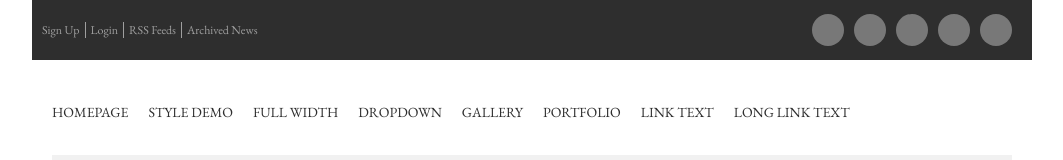
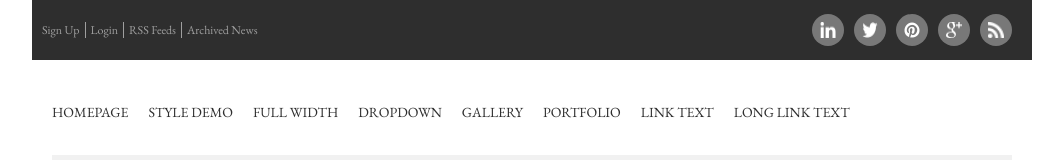
Before and after one commit to olekskramarenko/test, a plain HTML site: page index.html in a window 1280 px wide. Shown: the top 160 px of the page, without its empty margins (108-1171 px from the left). Drawn offline with nearby package versions, Linux system fonts and the light colour scheme; the site is published under a folder, as on GitHub Pages, so addresses that start at the root find nothing; a web font is replaced by a local one.

Commit message:
fixed url address to the 'top-bar__social-links' background

```diff
--- a/styles.css
+++ b/styles.css
@@ -73,23 +73,23 @@ body {
     background-color: #db4a39;
 }
 .top-bar__social-links_linken-in {
-    background: url(/images/icon-linkedin.png) no-repeat 50% 50%;
+    background: url(images/icon-linkedin.png) no-repeat 50% 50%;
     background-size: 16px 16px;
 }
 .top-bar__social-links_twitter {
-    background: url(/images/icon-twitter.png) no-repeat 50% 50%;
+    background: url(images/icon-twitter.png) no-repeat 50% 50%;
     background-size: 16px 16px;
 }
 .top-bar__social-links_pinterest {
-    background: url(/images/icon-pinterest.png) no-repeat 50% 50%;
+    background: url(images/icon-pinterest.png) no-repeat 50% 50%;
     background-size: 16px 16px;
 }
 .top-bar__social-links_gplus {
-    background: url(/images/icon-google-plus.png) no-repeat 50% 50%;
+    background: url(images/icon-google-plus.png) no-repeat 50% 50%;
     background-size: 16px 16px;
 }
 .top-bar__social-links_rss {
-    background: url(/images/icon-rss.png) no-repeat 50% 50%;
+    background: url(images/icon-rss.png) no-repeat 50% 50%;
     background-size: 16px 16px;
 }
 
```
